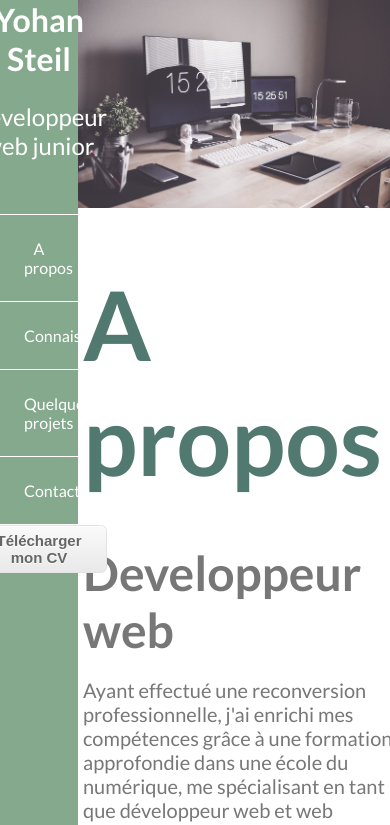
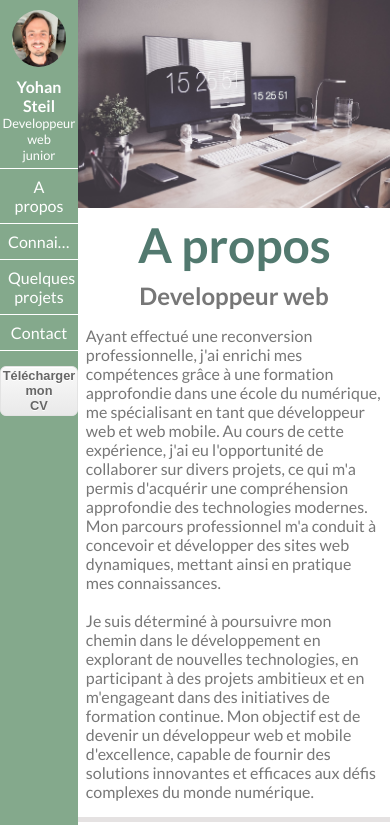
Before and after one commit to YohanSteil/YohanSteil.github.io, a website: page index.html in a window 390 px wide. Shown: the top 825 px of the page. Drawn offline with nearby package versions, Linux system fonts and the light colour scheme.

Commit message:
style responsive

```diff
--- a/index.html
+++ b/index.html
@@ -21,10 +21,15 @@
     <header class="header">
       <img class="header__img" src="./static/images/IMG_5446_jpg.JPG" alt="" />
       <h1 class="header__title">Yohan Steil</h1>
-      <p class="header__p">Developpeur web junior</p>
+      <p class="header__p">
+        Developpeur web <br />
+        junior
+      </p>
       <div class="header__list">
         <a href="#aPropos" class="linksheader">A propos</a>
-        <a href="#knowledge" class="linksheader">Connaissances</a>
+        <a href="#knowledge" class="linksheader activeSplit" id="knowledgeLink"
+          >Connaissances
+        </a>
         <a href="#projects" class="linksheader">Quelques projets</a>
         <a href="#contact" class="header__list__borderBottom">Contact</a>
       </div>
@@ -55,7 +60,10 @@
         </div>
         <div class="buttonDownloadCV">
           <form method="get" action="./static/Compétences.pdf">
-            <button class="buttonCV" type="submit">Télécharger mon CV</button>
+            <button class="buttonCV" type="submit">
+              Télécharger mon <br />
+              CV
+            </button>
           </form>
         </div>
       </div>
--- a/static/style.css
+++ b/static/style.css
@@ -8,6 +8,7 @@
 
 html {
   scroll-behavior: smooth;
+  max-height: 50vh;
 }
 
 body {
@@ -77,10 +78,10 @@ body {
 .header__p {
   color: var(--white);
   font-size: 1.5rem;
+  text-align: center;
 }
 
 .header__list {
-  margin-top: 30px;
   display: flex;
   flex-direction: column;
   width: 100%;
@@ -331,7 +332,7 @@ body {
 .projects__center,
 .contact__center {
   display: flex;
-  align-items: flex-start;
+  align-items: center;
   flex-direction: column;
   max-width: 80%;
 }
@@ -575,54 +576,185 @@ footer {
   color: var(--grey);
 }
 
+/* .activeSplit {
+  display: block;
+  text-align: center;
+}
+
+.activeSplit::after {
+  content: "ssance";
+  display: block;
+}
+
+.activeSplit::before {
+  content: "Connai-";
+} */
 @media screen and (max-width: 1200px) {
   .header__title {
     font-size: 1rem;
   }
+
+  .header__p {
+    text-align: center;
+  }
+
+  .icon.twitter,
+  .icon.instagram,
+  .icon.github {
+    margin: 2px;
+  }
+
+  .header__img {
+    width: 80%;
+  }
+
+  .projects__projet__img > img {
+    -webkit-filter: grayscale(0%);
+    filter: grayscale(0%);
+  }
+
+  .ulStyle {
+    justify-content: center;
+    gap: 1rem;
+  }
 }
 @media screen and (max-width: 1024px) {
+  .header__p {
+    text-align: center;
+  }
+
+  .ulStyle {
+    gap: 1rem;
+  }
+}
+@media screen and (max-width: 900px) {
   .header__social {
     display: none;
   }
+
+  .buttonDownloadCV {
+    padding: 5px;
+    margin-top: 5px;
+  }
+
   .header__p {
-    text-align: center;
+    max-width: 100%;
+    overflow: hidden;
   }
-}
-@media screen and (max-width: 900px) {
-  .aPropos,
-  .connaissances,
-  .projects,
-  .contact {
-    min-width: 100%;
+
+  .aPropos__center {
+    max-width: 95%;
+  }
+
+  .connaissances__center {
+    max-width: 95%;
+  }
+
+  .contact__center {
+    max-width: 95%;
+  }
+
+  .projects__center {
+    max-width: 95%;
+  }
+
+  .projects__projet__details > h4 {
+    font-size: 1.1rem;
     padding: 5px;
   }
-  .aPropos__center,
-  .connaissances__center,
-  .projects__center,
-  .contact__center {
-    min-width: 100%;
-    padding: 5px;
+
+  .projects__projet__details > h5 {
+    font-size: 1rem;
+    margin: 5px;
+    padding: 0;
   }
-  .liStyle {
-    padding: 5px;
+
+  .projects__projet__details > p {
+    padding: 0;
+    margin-top: 10px;
+  }
+
+  .buttonCV {
+    padding: 0.1rem;
   }
 }
 @media screen and (max-width: 750px) {
   .header__img {
-    display: none;
+    width: 70%;
   }
   .header__title {
-    font-size: 2rem;
+    font-size: 1rem;
     text-align: center;
   }
   .header__list > a {
     font-size: 1rem;
+  }
+
+  #aPropos {
+    font-size: 3rem;
+    margin: 0.5rem;
+  }
+
+  .aPropos__center > h3 {
+    font-size: 1.5rem;
+  }
+
+  .aPropos__center > p {
+    font-size: 1rem;
+  }
+
+  .connaissances {
+    margin-top: 10px;
+  }
+
+  #knowledge {
+    font-size: 1.5rem;
+  }
+
+  .ulStyle {
+    margin: 0;
+  }
+
+  .projects {
+    margin: 5px;
+  }
+
+  .projects__center > p {
+    font-size: 1rem;
+    margin-bottom: 0;
+  }
+
+  #projects {
+    font-size: 1.5rem;
+  }
+
+  .buttonCV {
+    padding: 0;
   }
 }
 @media screen and (max-width: 600px) {
   footer {
     display: none;
   }
+
+  .header__p {
+    font-size: 0.8rem;
+    margin: 0;
+  }
+
+  .header__list {
+    margin: 5px;
+  }
+
+  .header__list > a {
+    padding: 0.5rem;
+  }
+
+  .buttonCV {
+    padding: 0.1rem;
+    font-size: 0.8rem;
+  }
+
   .projects__projet__total {
     padding: 5px;
     display: flex;
@@ -643,3 +775,10 @@ footer {
     display: block;
   }
 }
+
+@media screen and (max-width: 550px) {
+  #knowledgeLink {
+    overflow: hidden;
+    text-overflow: ellipsis;
+  }
+}
```
